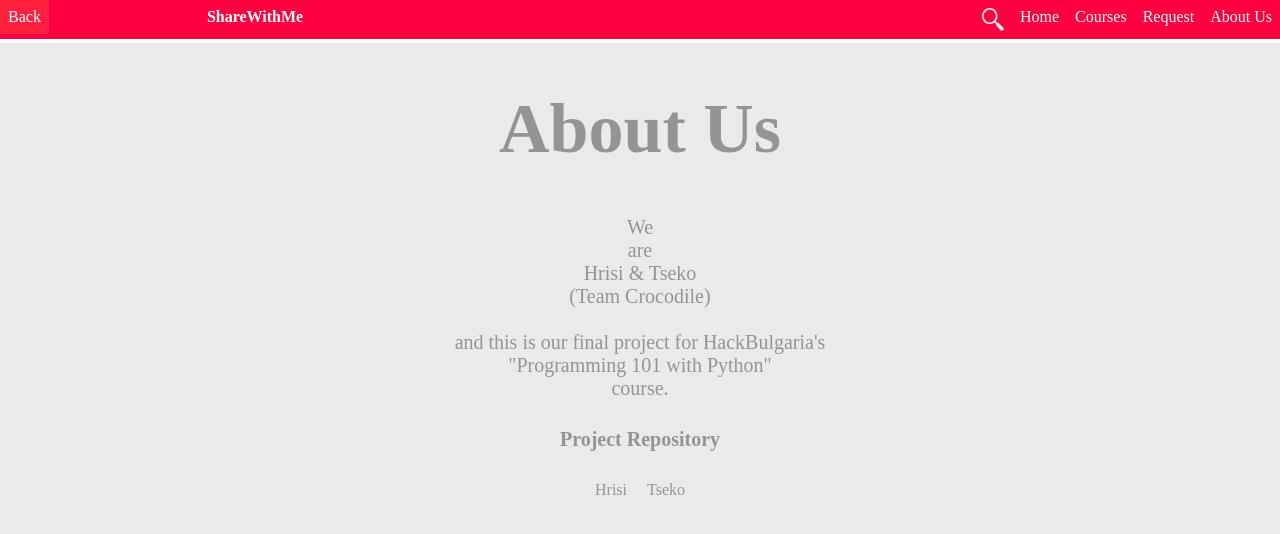
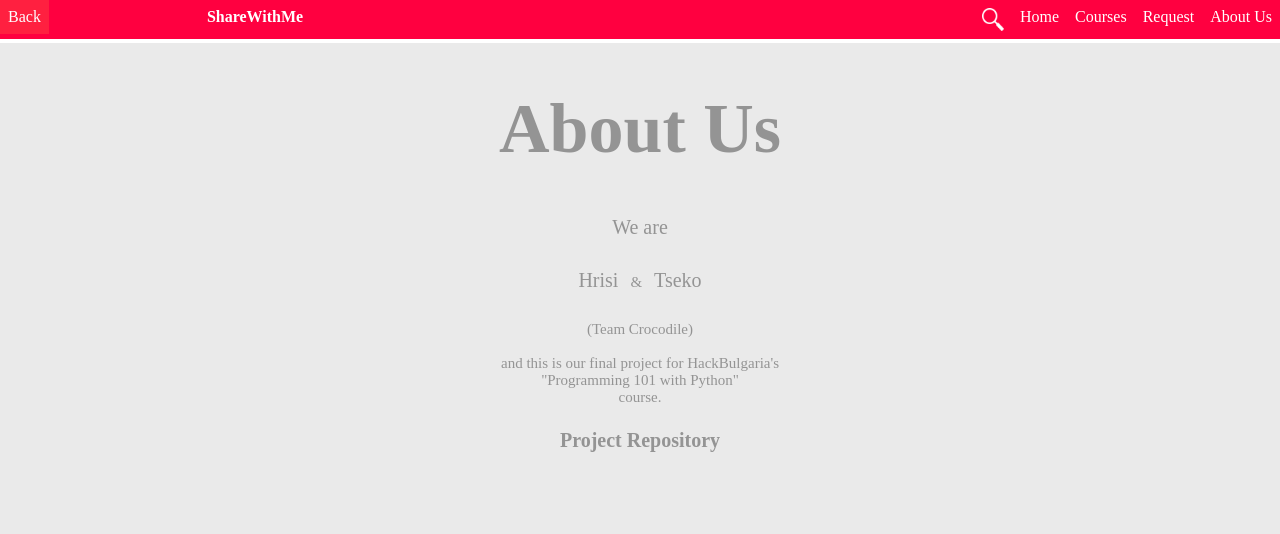
Before and after one commit to hpmalinova/Share-with-me, a Django app: page /about-us/ in a window 1280 px wide. Shown: the top 534 px of the page. Run offline with Django 3.2, Linux system fonts and the light colour scheme.

Commit message:
Fixed AboutUs

```diff
--- a/share_with_me/drive/templates/images/about.html
+++ b/share_with_me/drive/templates/images/about.html
@@ -2,14 +2,16 @@
 <div class="courses">
     <h1>About Us</h1>
     <div style="text-align: center;">
-        <p style="font-size: 20px">We<br>are<br>Hrisi & Tseko<br>(Team Crocodile)<br><br>and this is our final project for HackBulgaria's<br>"Programming 101 with Python"<br>course.</p>
+        <p style="font-size: 20px">We are</p>
+        <div class="zoom" style="display:inline-block;">
+            <a style ="font-size:20px;" href="https://github.com/hpmalinova">Hrisi</a>
+            <p style="display:inline-block;">&</p>
+            <a style ="font-size:20px;" href="https://github.com/TsvetomirTsvetkov">Tseko</a>
+        </div>
 
+        <p>(Team Crocodile)<br><br>and this is our final project for HackBulgaria's<br>"Programming 101 with Python"<br>course.</p>
         <div class="zoom">
             <h1 style="font-size:20px;"><a href="https://github.com/hpmalinova/Share-with-me">Project Repository</a></h1>
-        </div>
-        <div class="zoom" style="display:inline-block;">
-            <a href="https://github.com/hpmalinova">Hrisi</a>
-            <a href="https://github.com/TsvetomirTsvetkov">Tseko</a>
         </div>
     </div>
 </div>
```
